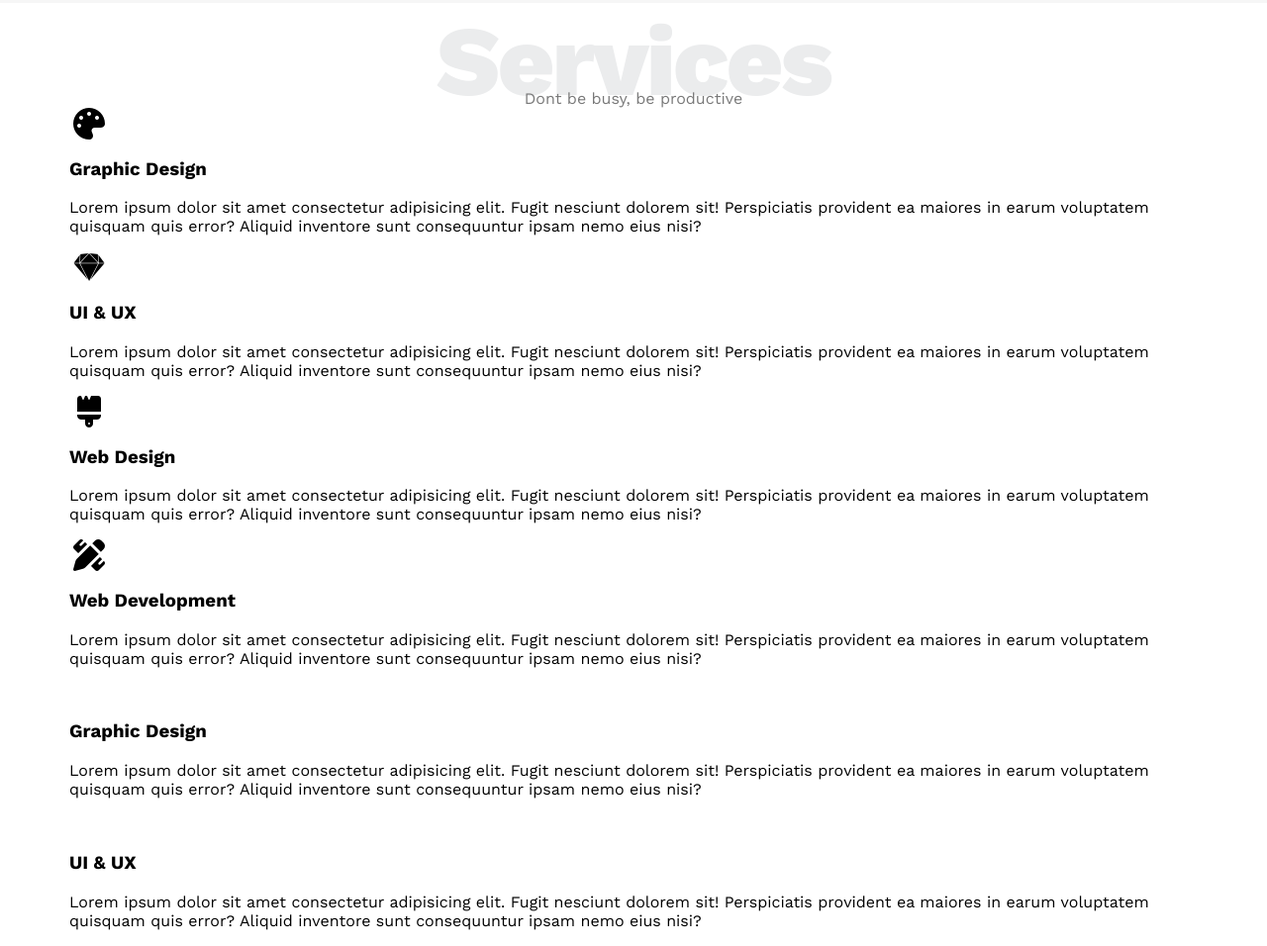
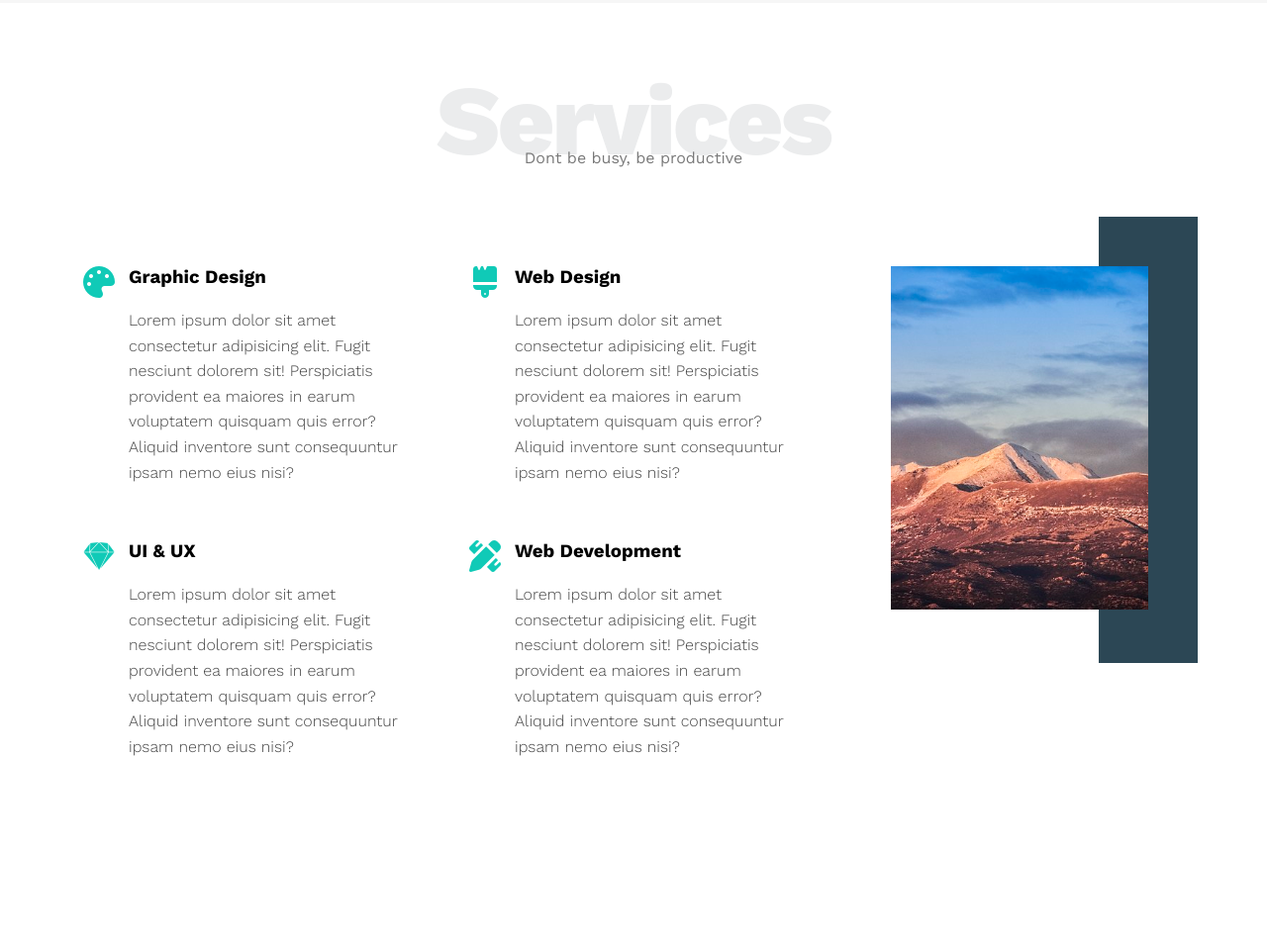
Before and after one commit to engbaraakhamaysa/HTML-CSS-JS-Projects, a plain HTML site: page project-01-html-css/index.html in a window 1280 px wide. Shown: the part 1264-2220 px from the top of the page at 99% size. After the commit the page ends 2147 px from the top, so only its background shows below. Drawn offline with nearby package versions, Linux system fonts and the light colour scheme; files whose address does not match are found by name.

Commit message:
style Services

```diff
--- a/project-01-html-css/css/leon.css
+++ b/project-01-html-css/css/leon.css
@@ -2,6 +2,7 @@
 
 :root {
   --main-color: #10cab7;
+  --secondary-color: #2c4755;
 }
 
 /* End Variables */
@@ -225,5 +226,71 @@ body {
 /* End Fuatures Section */
 
 /* Start Services Section */
+.services {
+  padding-top: 60px;
+  padding-bottom: 60px;
+}
+
+.services .services-content {
+  display: grid;
+  grid-template-columns: repeat(auto-fill, minmax(300px, 1fr));
+  grid-gap: 30px;
+  margin-top: 100px;
+}
+
+.services .services-content .srv {
+  display: flex;
+  margin-bottom: 40px;
+}
+
+@media (max-width: 767px) {
+  .services .services-content .srv {
+    flex-direction: column;
+    /* ? */
+    align-items: center;
+    text-align: center;
+  }
+}
+
+.services .services-content .srv i {
+  color: var(--main-color);
+  flex-basis: 60px;
+}
+
+.services .services-content .srv .text {
+  flex: 1;
+}
+.services .services-content .srv .text h3 {
+  margin: 0 0 20px;
+}
+.services .services-content .srv .text p {
+  color: #444;
+  font-weight: 300;
+  line-height: 1.6;
+}
+
+.services .services-content .image {
+  text-align: center;
+  position: relative;
+}
+
+.services .services-content .image::before {
+  content: "";
+  background-color: var(--secondary-color);
+  width: 100px;
+  height: calc(100% + 100px);
+  top: -50px;
+  right: 0;
+  position: absolute;
+  z-index: -1;
+}
+.services .services-content .image img {
+  width: 260px;
+}
+@media (max-width: 1199px) {
+  .image-dsplay {
+    display: none;
+  }
+}
 
 /* End Services Section */
--- a/project-01-html-css/index.html
+++ b/project-01-html-css/index.html
@@ -161,32 +161,10 @@
           <!-- End Colum -->
           <!-- Start Colum -->
           <div class="col">
-            <!-- Start Service one -->
-            <div class="srv">
-              <i class="fas fa-vector-square fa-2x"></i>
-              <div class="text">
-                <h3>Graphic Design</h3>
-                <p>
-                  Lorem ipsum dolor sit amet consectetur adipisicing elit. Fugit
-                  nesciunt dolorem sit! Perspiciatis provident ea maiores in
-                  earum voluptatem quisquam quis error? Aliquid inventore sunt
-                  consequuntur ipsam nemo eius nisi?
-                </p>
-              </div>
+            <div class="image image-dsplay">
+              <img src="images/services.jpg" alt="">
             </div>
-            <!-- End Service one -->
-            <!-- Start Service Two -->
-            <div class="srv">
-              <i class="fas fa-palette-ruler fa-2x"></i>
-              <div class="text">
-                <h3>UI & UX</h3>
-                <p>
-                  Lorem ipsum dolor sit amet consectetur adipisicing elit. Fugit
-                  nesciunt dolorem sit! Perspiciatis provident ea maiores in
-                  earum voluptatem quisquam quis error? Aliquid inventore sunt
-                  consequuntur ipsam nemo eius nisi?
-                </p>
-              </div>
+
             </div>
 
             <!-- End Service Two -->
```
Also changed, not shown: project-01-html-css/images/services.jpg (added).
